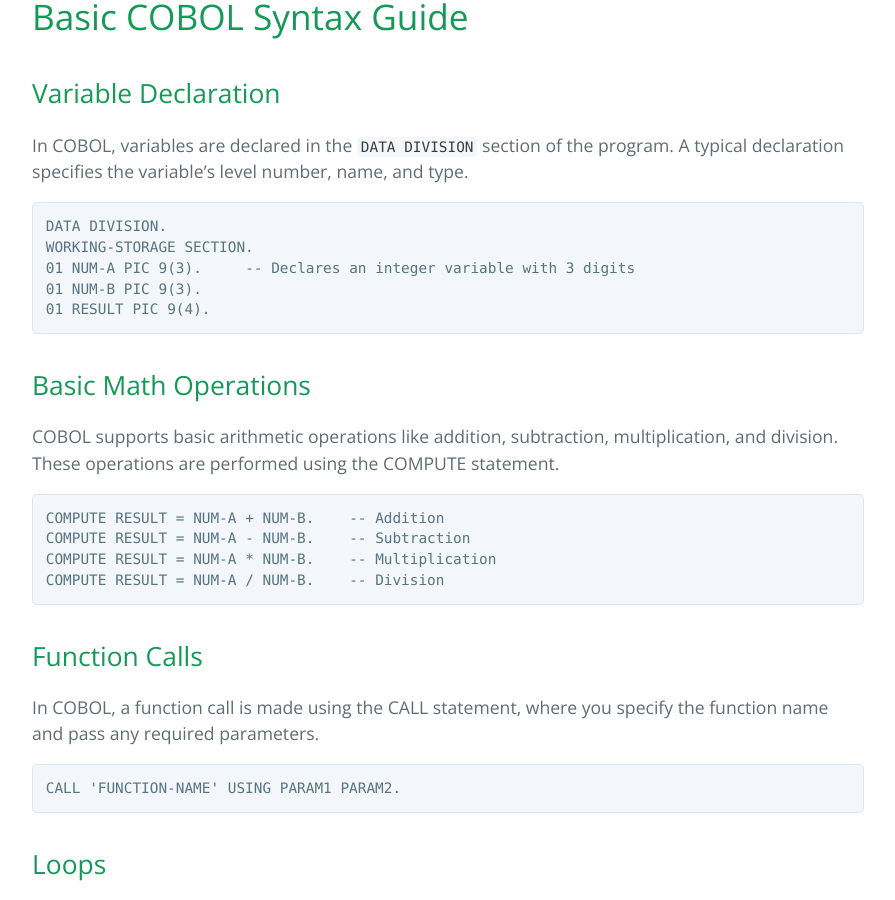
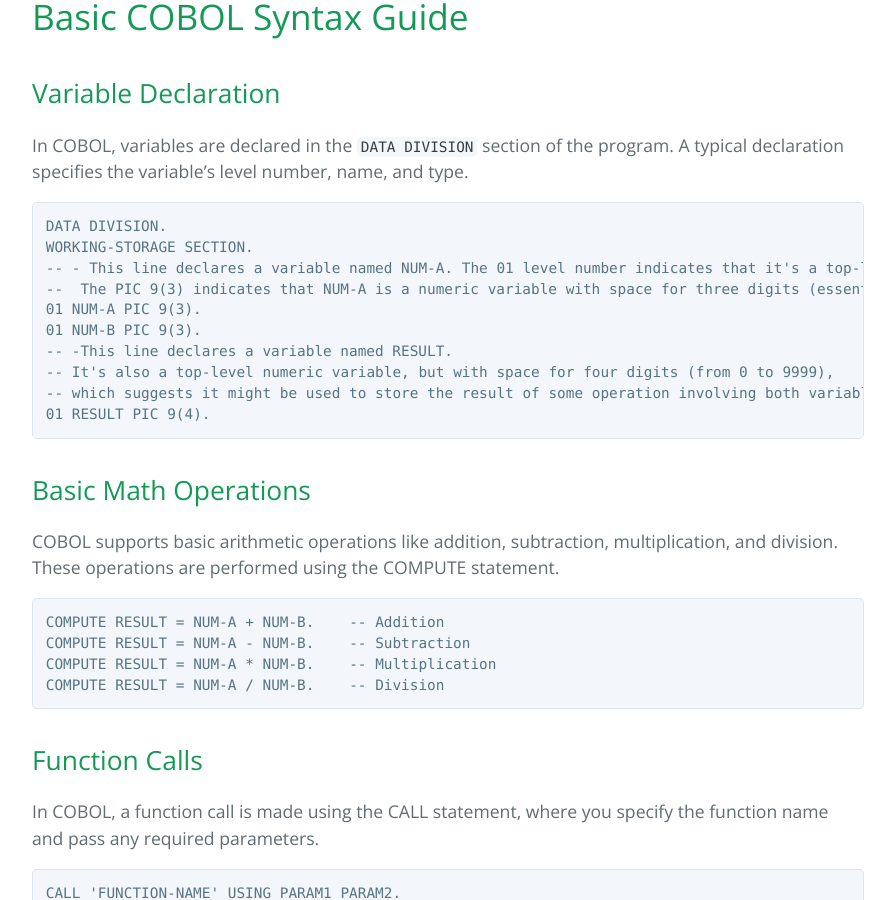
Before and after one commit to learning-software-engineering/learning-software-engineering.github.io, a Jekyll site: the page built from Topics/Tech_Stacks/COBOL/Basic_Syntax.md, in a window 1280 px wide and 900 px high, scrolled down 348 px. Shown: the whole window, without its empty margins (192-1087 px from the left). Built offline with Jekyll 4.4.1, drawn with Linux system fonts in a browser that asks for light colours; our own code applies the rules of GitHub Pages for plain Markdown files.

````diff
--- a/Topics/Tech_Stacks/COBOL/Basic_Syntax.md
+++ b/Topics/Tech_Stacks/COBOL/Basic_Syntax.md
@@ -8,8 +8,13 @@
 ```cobol
 DATA DIVISION.
 WORKING-STORAGE SECTION.
-01 NUM-A PIC 9(3).     -- Declares an integer variable with 3 digits
+-- - This line declares a variable named NUM-A. The 01 level number indicates that it's a top-level variable (not a sub-variable of another data item).
+--  The PIC 9(3) indicates that NUM-A is a numeric variable with space for three digits (essentially an integer that can range from 0 to 999).
+01 NUM-A PIC 9(3).
 01 NUM-B PIC 9(3).
+-- -This line declares a variable named RESULT.
+-- It's also a top-level numeric variable, but with space for four digits (from 0 to 9999),
+-- which suggests it might be used to store the result of some operation involving both variabls, where the result could potentially be a four-digit number.
 01 RESULT PIC 9(4).
 ```
 
````
